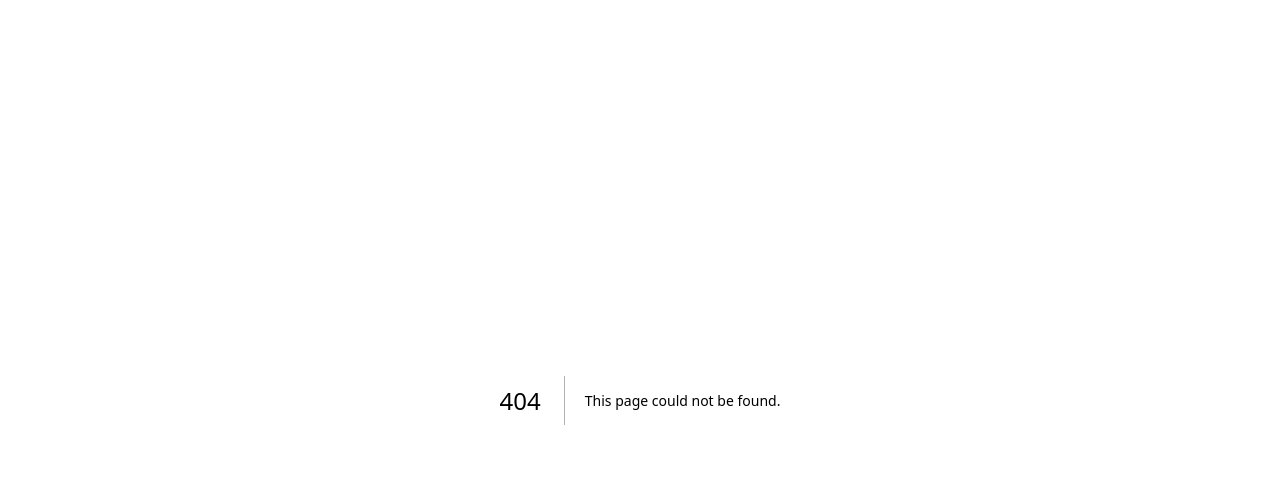
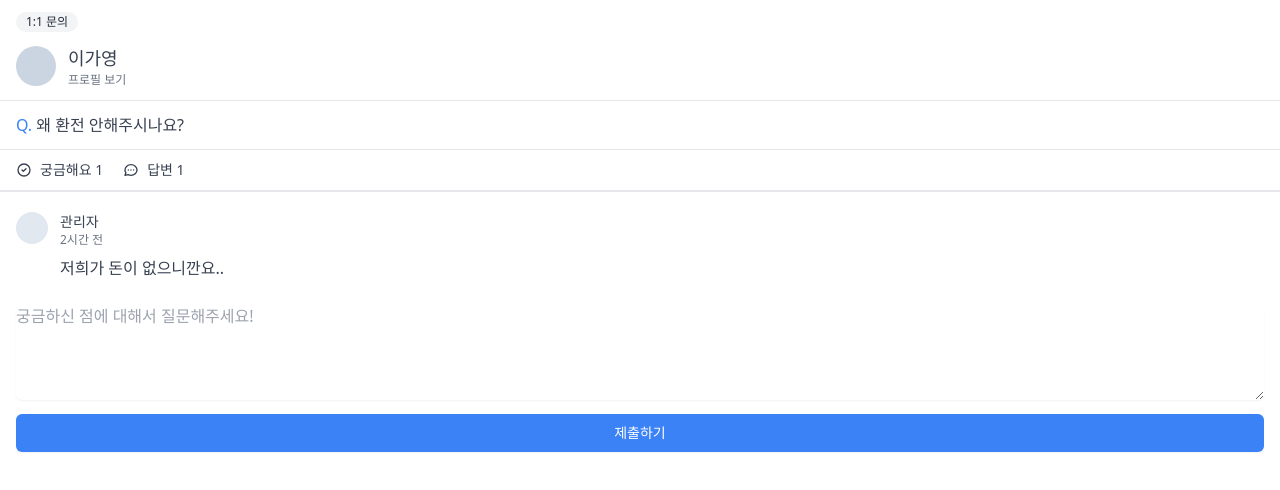
Before and after one commit to aaahyesu/Hands_on_hero, a Next.js app: page /community/1 in a window 1280 px wide. Before the commit this address had no page. Shown: the top 490 px of the page. Built offline with nearby package versions, Linux system fonts and the light colour scheme.

Commit message:
add inquiry page

```diff
--- /dev/null
+++ b/pages/community/[id].tsx
@@ -0,0 +1,85 @@
+import type { NextPage } from "next";
+
+const CommunityPostDetail: NextPage = () => {
+  return (
+    <div>
+      <span className="inline-flex my-3 ml-4 items-center px-2.5 py-0.5 rounded-full text-xs font-medium bg-gray-100 text-gray-800">
+        1:1 문의
+      </span>
+      <div className="flex mb-3 px-4 cursor-pointer pb-3  border-b items-center space-x-3">
+        <div className="w-10 h-10 rounded-full bg-slate-300" />
+        <div>
+            <p className="text-lg font-medium text-gray-700">이가영</p>
+            <p className="text-xs font-medium text-gray-500">프로필 보기</p>
+        </div>
+      </div>
+      <div>
+        <div className="mt-2 px-4 text-gray-700">
+          <span className="text-blue-500 font-medium">Q.</span> 왜 환전 안해주시나요?
+        </div>
+        <div className="flex px-4 space-x-5 mt-3 text-gray-700 py-2.5 border-t border-b-[2px]  w-full">
+          <span className="flex space-x-2 items-center text-sm">
+            <svg
+              className="w-4 h-4"
+              fill="none"
+              stroke="currentColor"
+              viewBox="0 0 24 24"
+              xmlns="http://www.w3.org/2000/svg"
+            >
+              <path
+                strokeLinecap="round"
+                strokeLinejoin="round"
+                strokeWidth="2"
+                d="M9 12l2 2 4-4m6 2a9 9 0 11-18 0 9 9 0 0118 0z"
+              ></path>
+            </svg>
+            <span>궁금해요 1</span>
+          </span>
+          <span className="flex space-x-2 items-center text-sm">
+            <svg
+              className="w-4 h-4"
+              fill="none"
+              stroke="currentColor"
+              viewBox="0 0 24 24"
+              xmlns="http://www.w3.org/2000/svg"
+            >
+              <path
+                strokeLinecap="round"
+                strokeLinejoin="round"
+                strokeWidth="2"
+                d="M8 12h.01M12 12h.01M16 12h.01M21 12c0 4.418-4.03 8-9 8a9.863 9.863 0 01-4.255-.949L3 20l1.395-3.72C3.512 15.042 3 13.574 3 12c0-4.418 4.03-8 9-8s9 3.582 9 8z"
+              ></path>
+            </svg>
+            <span>답변 1</span>
+          </span>
+        </div>
+      </div>
+      <div className="px-4 my-5 space-y-5">
+        <div className="flex items-start space-x-3">
+          <div className="w-8 h-8 bg-slate-200 rounded-full" />
+          <div>
+            <span className="text-sm block font-medium text-gray-700">
+              관리자
+            </span>
+            <span className="text-xs text-gray-500 block ">2시간 전</span>
+            <p className="text-gray-700 mt-2">
+              저희가 돈이 없으니깐요..
+            </p>
+          </div>
+        </div>
+      </div>
+      <div className="px-4">
+        <textarea
+          className="mt-1 shadow-sm w-full focus:ring-blue-500 rounded-md border-gray-300 focus:border-blue-500 "
+          rows={4}
+          placeholder="궁금하신 점에 대해서 질문해주세요!"
+        />
+        <button className="mt-2 w-full bg-blue-500 hover:bg-blue-600 text-white py-2 px-4 border border-transparent rounded-md shadow-sm text-sm font-medium focus:ring-2 focus:ring-offset-2 focus:ring-blue-500 focus:outline-none ">
+          제출하기
+        </button>
+      </div>
+    </div>
+  );
+};
+
+export default CommunityPostDetail;
--- /dev/null
+++ b/pages/community/index.tsx
@@ -0,0 +1,76 @@
+import type { NextPage } from "next";
+
+const Community: NextPage = () => {
+    return (
+        <div className="py-10 space-y-8">
+            {[1, 2, 3, 4, 5, 6].map((_, i) => (
+                <div key={i} className="flex cursor-pointer flex-col hover:bg-gray-200 items-start">
+                    <span className="flex ml-4 items-center px-2.5 py-0.5 rounded-full text-xs font-medium bg-gray-100 text-gray-800">
+                        1:1 문의
+                    </span>
+                    <div className="mt-2 px-4 text-gray-700">
+                        <span className="text-blue-500 font-medium">Q.</span> 왜 환전 안해주시나요?
+                    </div>
+                    <div className="mt-5 px-4 flex items-center justify-between w-full text-gray-500 font-medium text-xs">
+                        <span>이가영</span>
+                        <span>1시간 전</span>
+                    </div>
+                    <div className="flex px-4 space-x-5 mt-3 text-gray-700 py-2.5 border-t border-b-[2px]  w-full">
+                        <span className="flex space-x-2 items-center text-sm">
+                            <svg
+                                className="w-4 h-4"
+                                fill="none"
+                                stroke="currentColor"
+                                viewBox="0 0 24 24"
+                                xmlns="http://www.w3.org/2000/svg"
+                            >
+                                <path
+                                    strokeLinecap="round"
+                                    strokeLinejoin="round"
+                                    strokeWidth="2"
+                                    d="M9 12l2 2 4-4m6 2a9 9 0 11-18 0 9 9 0 0118 0z"
+                                ></path>
+                            </svg>
+                            <span>궁금해요 1</span>
+                        </span>
+                        <span className="flex space-x-2 items-center text-sm">
+                            <svg
+                                className="w-4 h-4"
+                                fill="none"
+                                stroke="currentColor"
+                                viewBox="0 0 24 24"
+                                xmlns="http://www.w3.org/2000/svg"
+                            >
+                                <path
+                                    strokeLinecap="round"
+                                    strokeLinejoin="round"
+                                    strokeWidth="2"
+                                    d="M8 12h.01M12 12h.01M16 12h.01M21 12c0 4.418-4.03 8-9 8a9.863 9.863 0 01-4.255-.949L3 20l1.395-3.72C3.512 15.042 3 13.574 3 12c0-4.418 4.03-8 9-8s9 3.582 9 8z"
+                                ></path>
+                            </svg>
+                            <span>답변 1</span>
+                        </span>
+                    </div>
+                </div>
+            ))}
+            <button className="fixed hover:bg-blue-500 transition-colors cursor-pointer bottom-20 right-5 shadow-xl bg-blue-400 rounded-full p-4 text-white">
+                <svg
+                    className="w-6 h-6"
+                    fill="none"
+                    stroke="currentColor"
+                    viewBox="0 0 24 24"
+                    xmlns="http://www.w3.org/2000/svg"
+                >
+                    <path
+                        strokeLinecap="round"
+                        strokeLinejoin="round"
+                        strokeWidth="2"
+                        d="M15.232 5.232l3.536 3.536m-2.036-5.036a2.5 2.5 0 113.536 3.536L6.5 21.036H3v-3.572L16.732 3.732z"
+                    ></path>
+                </svg>
+            </button>
+        </div>
+    );
+};
+
+export default Community;
```
